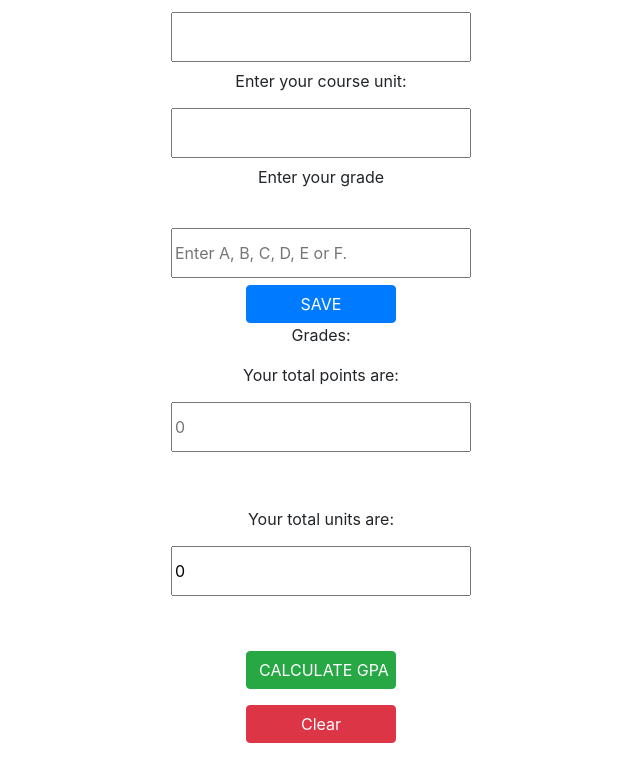
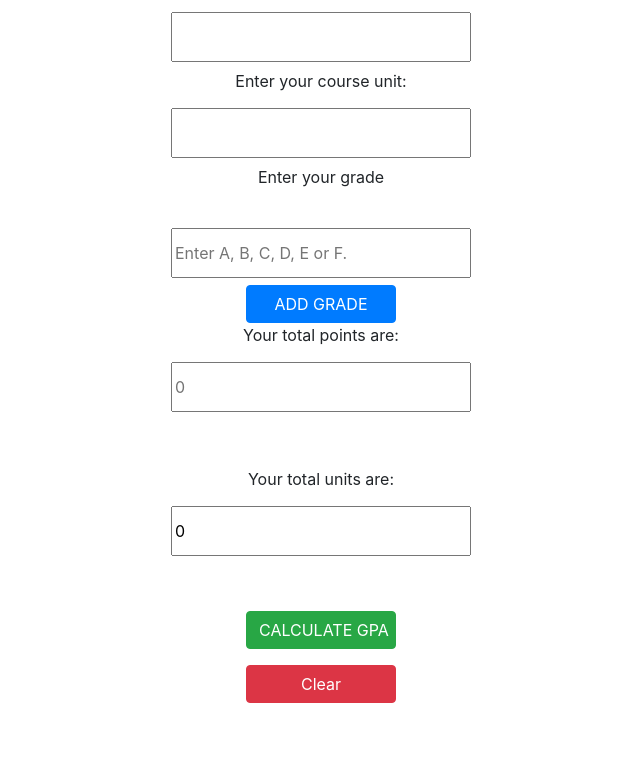
Before and after one commit to HassanatB-O/GPA-Calculator, a plain HTML site: page index.html in a window 1280 px wide. Shown: the part 103-884 px from the top of the page, without its empty margins (319-959 px from the left). Drawn offline with nearby package versions, Linux system fonts and the light colour scheme.

Commit message:
Update index.html
Changes SAVE button to ADD GRADE

```diff
--- a/index.html
+++ b/index.html
@@ -28,8 +28,7 @@
         onclick="saveGrades()"
         type="button"
         class="btn btn-primary"
-        >SAVE</button>
-    <p id="userGrades">Grades: </p>
+        >ADD GRADE</button>
     <label for="points">Your total points are:</label>
     <input type="text" id="totalPoints" placeholder="0"> <br><br>
     <label for="points">Your total units are:</label>
```
